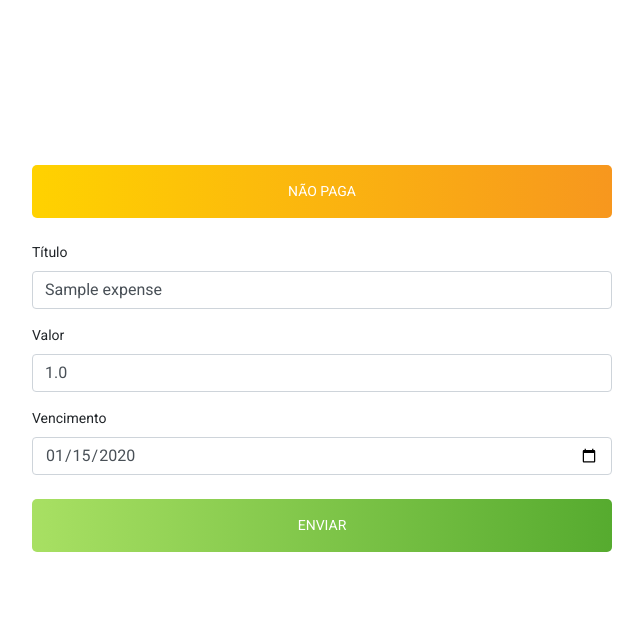
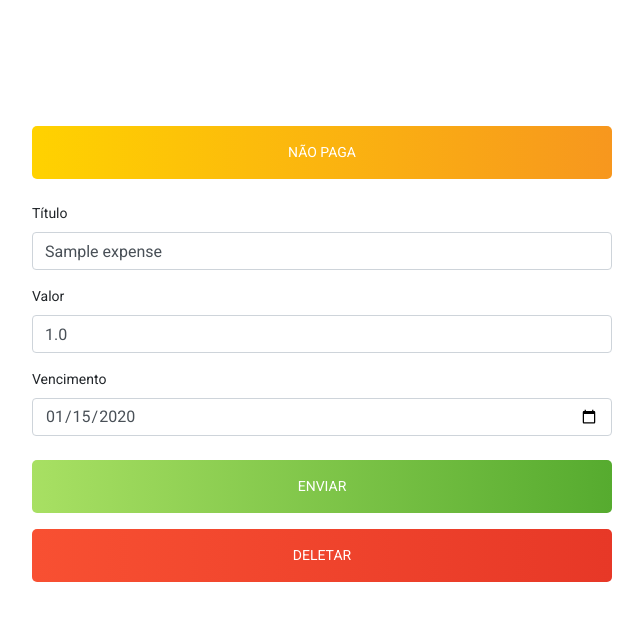
Before and after one commit to eduardoplnascimento/iContas, a Flask app: page /expenses/edit/1 in a window 1280 px wide. Shown: the part 69-690 px from the top of the page, without its empty margins (318-961 px from the left). Run offline with Flask 2, Linux system fonts and the light colour scheme; the visitor is signed in with stand-in values (Sample User, id 1); tables that the repository leaves empty hold one stand-in row (values such as "Sample post"); some libraries are stand-ins or nearby versions.

Commit message:
Update edit.html

```diff
--- a/templates/expenses/edit.html
+++ b/templates/expenses/edit.html
@@ -59,6 +59,7 @@
                 </div>
                 <button type="submit" class="btn_2 mb-3" style="border: none; width: 100%;">Enviar</button>
             </form>
+            <a href="/expenses/delete/{{ expense.id }}" class="btn_2 bg-red mb-4" style="border: none; width: 100%;">Deletar</a>
         </div>
     </section>
 
```
